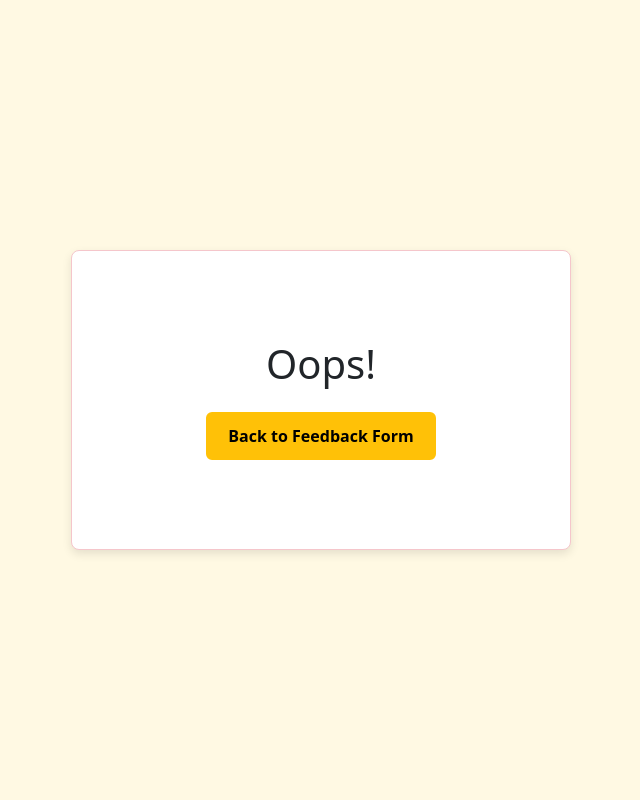
After one commit to DJMax2007/M-squared, a Flask app: template templates/errorpage.html in a window 1280 px wide. The commit adds this page. Shown: the whole page, without its empty margins (319-959 px from the left). Run offline with Flask 3, Linux system fonts and the light colour scheme; the template is opened without the code that fills it, so the values that code supplies are empty; some libraries are stand-ins or nearby versions.

Commit message:
crazy ideas

```diff
--- a/api/index.py
+++ b/api/index.py
@@ -2,6 +2,8 @@ from flask import Flask, render_template, request
 from flask_pymongo import PyMongo
 import os
 import smtplib
+import cloudinary
+import cloudinary.uploader
 from email.message import EmailMessage
 
 from dotenv import load_dotenv
@@ -18,6 +20,11 @@ EMAIL_USER = os.getenv("EMAIL_USER")
 EMAIL_USER2 = os.getenv("EMAIL_USER2")
 EMAIL_PASS = os.getenv("EMAIL_PASS")
 
+# cloud details for files
+CLOUD_NAME = os.getenv("CLOUD_NAME")
+CLOUD_KEY = os.getenv("CLOUD_KEY")
+CLOUD_SECRET = os.getenv("CLOUD_SECRET")
+
 app = Flask(__name__,
             template_folder=os.path.join(os.path.abspath(os.path.dirname(__file__)), '..', 'templates'),
             static_folder=os.path.join(os.path.abspath(os.path.dirname(__file__)), '..', 'static'))
@@ -25,7 +32,16 @@ app = Flask(__name__,
 app.config["MONGO_URI"] = f"mongodb+srv://{username}:{password}@{cluster}/{database}?retryWrites=true&w=majority"
 mongo = PyMongo(app)
 
-def send_email_notif(name, email, phone, issue, description):
+print(EMAIL_PASS, EMAIL_USER, EMAIL_USER2)
+
+# Global Cloudinary configuration
+cloudinary.config(
+    cloud_name=CLOUD_NAME,
+    api_key=CLOUD_KEY,
+    api_secret=CLOUD_SECRET
+)
+
+def send_email_notif(name, email, phone, issue, description, file_url=None):
     msg = EmailMessage()
     msg["Subject"] = f"WEB APP - New Issue: {issue}"
     msg["From"] = EMAIL_USER
@@ -39,6 +55,7 @@ Phone: {phone}
 Issue Type: {issue}
 Description:
 {description}
+File Link: {file_url if file_url else 'No file uploaded'}
 
 """)
     with smtplib.SMTP("smtp.gmail.com", 587) as smtp:
@@ -46,6 +63,32 @@ Description:
         smtp.login(EMAIL_USER, EMAIL_PASS)
         smtp.send_message(msg)
 
+def handle_file_upload(file):
+    if not file or not file.filename:
+        return None
+
+    filename = file.filename
+    ext = os.path.splitext(filename)[1].lower()
+
+    allowed_exts = ['.jpg', '.jpeg', '.png', '.gif', '.pdf']
+    if ext not in allowed_exts:
+        raise ValueError("Unsupported file type")
+
+    file.seek(0, os.SEEK_END)
+    size_mb = file.tell() / (1024 * 1024)
+    file.seek(0)
+    if size_mb > 10:
+        raise ValueError(f"{filename} file too large (max 10MB)")
+
+    resource_type = "raw" if ext == '.pdf' else "image"
+
+    upload_result = cloudinary.uploader.upload(
+        file,
+        resource_type=resource_type,
+        type="upload",
+        filename=filename
+    )
+    return upload_result.get("secure_url") or upload_result.get("url")
 
 @app.route('/')
 def home():
@@ -59,6 +102,7 @@ def submit():
         phone = request.form.get('phone', '').strip()
         issue = request.form.get('issue')
         description = request.form.get('description')
+        file = request.files.get('upload')
 
         # adding the "+" sign for storage purpose
         if phone != '':
@@ -66,21 +110,37 @@ def submit():
 
 
         # TODO: deal with file uploads
+        file_url = None
+        try:
+            file_url = handle_file_upload(file)
+        except Exception as e:
+            return render_template("errorpage.html", error_message=str(e)), 400
 
-        # save to databse
+        # if file:
+        #     upload_result = cloudinary.uploader.upload(
+        #         file,
+        #         resource_type="auto",
+        #         type="upload"
+        #     )
+        #     file_url = upload_result.get("url")
+
+        # save to database
         mongo.db.users.insert_one({
             'name': name,
             'email': email,
             'phone': phone,
             'issue': issue,
-            'description':description
+            'description':description,
+            'file': file_url
         })
 
     # Email notification
-    send_email_notif(name, email, phone, issue, description)
+    send_email_notif(name, email, phone, issue, description, file_url)
 
     print(f"Received name: {name}")
-    return f" Hi {name}, your feedback has been submitted!"
+    print(cloudinary.config().cloud_name)
+    print(file_url)
+    return render_template('submitpage.html', name=name)
 
 if __name__ == '__main__':
     app.run(debug=True)
--- a/requirements.txt
+++ b/requirements.txt
@@ -1,5 +1,7 @@
 blinker==1.9.0
+certifi==2025.6.15
 click==8.2.1
+cloudinary==1.44.1
 dnspython==2.7.0
 Flask==3.1.1
 Flask-PyMongo==3.0.1
@@ -8,4 +10,6 @@ Jinja2==3.1.6
 MarkupSafe==3.0.2
 pymongo==4.13.2
 python-dotenv==1.1.0
+six==1.17.0
+urllib3==2.5.0
 Werkzeug==3.1.3
--- a/static/feedback.css
+++ b/static/feedback.css
@@ -30,10 +30,34 @@ body {
   border-radius: 6px;
   cursor: pointer;
   transition: all 0.3s ease;
+  text-decoration: none;
 }
 
 .custom-btn:hover {
   background-color: #c99a0b;
+  text-decoration: none;
+  color: black;
   border-color: #ffc107;
   box-shadow: 0 0 10px #ffc107;
 }
+
+.error-wrapper {
+  display: flex;
+  justify-content: center;
+  align-items: center;
+  height: 100vh;
+}
+
+
+.error-container {
+  background: white;
+  justify-content: center;
+  align-items: center;
+  padding: 2rem 3rem;
+  border: 1px solid #f5c6cb;
+  border-radius: 8px;
+  width: 500px;
+  height: 300px;
+  text-align: center;
+  box-shadow: 0 4px 10px rgba(0,0,0,0.1);
+}
--- /dev/null
+++ b/templates/errorpage.html
@@ -0,0 +1,22 @@
+<!DOCTYPE html>
+<html lang="en">
+    <head>
+        <meta charset="UTF-8" />
+        <title>Error</title>
+        <link href="https://cdn.jsdelivr.net/npm/bootstrap@5.0.1/dist/css/bootstrap.min.css" rel="stylesheet" />
+        <link rel="stylesheet" href="/static/feedback.css" />
+    </head>
+    <body>
+        <div class="error-wrapper">
+            <div class="error-container  d-flex flex-column justify-content-center align-items-center">
+                <h1><i class="bi bi-exclamation-triangle-fill"></i> Oops!</h1>
+                <p>{{ error_message }}</p>
+                <a href="/" class="custom-btn">Back to Feedback Form</a>
+            </div>
+        </div>
+
+        <script src="https://cdn.jsdelivr.net/npm/bootstrap-icons@1.5.0/font/bootstrap-icons.js"></script>
+
+    </body>
+
+</html>
```
Also changed, not shown: templates/feedback.html (+15 -2 lines), templates/submitpage.html (added, +20 -0 lines).
